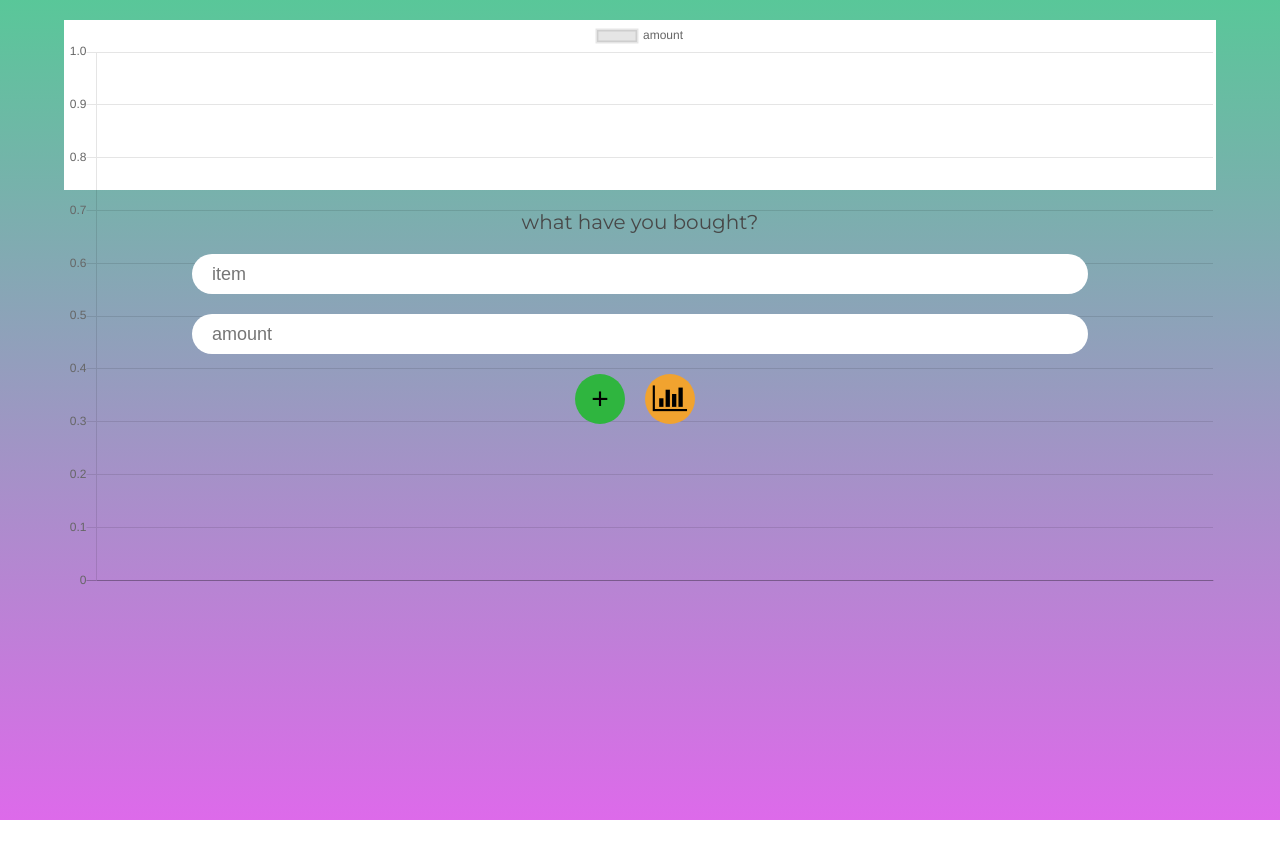
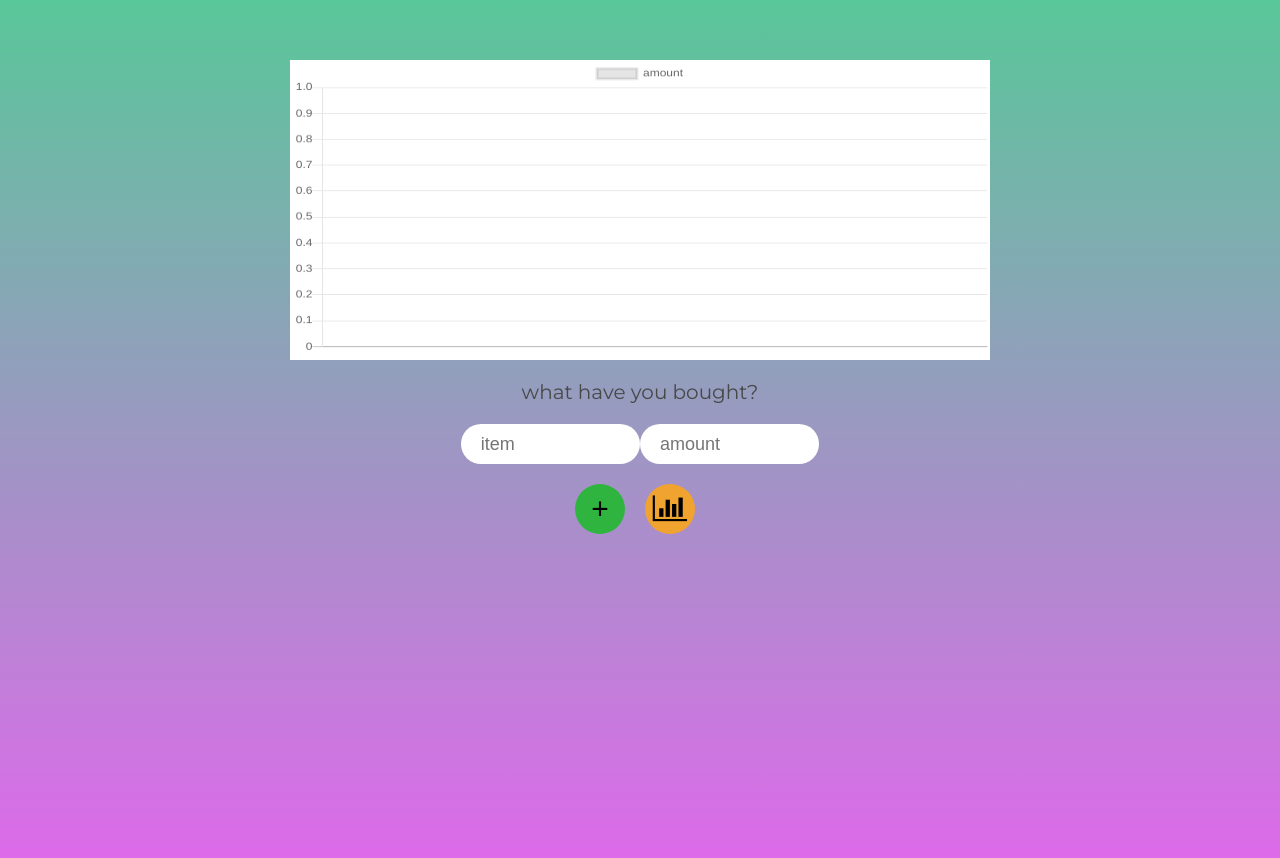
Before and after one commit to armanrozika/money-tracker, a Vue app: page / in a window 1280 px wide. Before the commit the page ends 820 px from the top, so only its background shows below. Built offline with nearby package versions, Linux system fonts and the light colour scheme; no server answers; the database is empty.

Commit message:
responsive styling for desktop view

```diff
--- a/src/components/Dashboard.vue
+++ b/src/components/Dashboard.vue
@@ -174,12 +174,28 @@
 </script>
 
 <style scoped lang="scss">
+	@mixin if-moreThan-768px{
+		@media (min-width: 768px){
+			@content;
+		}
+	}
+
+	canvas{
+		@include if-moreThan-768px{
+			width: 700px !important;
+			height: 300px !important;
+		}
+	}
+
 	#dashboard{
 		width: 100%;
 		height: 100vh;
 	/*	position: fixed;*/
 		background-image: linear-gradient(to bottom, #59c799, #dd6aea);
 		padding-top: 20px;
+		@include if-moreThan-768px{
+			padding-top: 60px;
+		}
 	}
 
 	.main-chart{
@@ -187,6 +203,10 @@
 		height: 170px;
 		background: #fff;
 		margin: 0 auto;
+		@include if-moreThan-768px{
+			width: 700px;
+			height: 300px;
+		}
 	}
 
 	form{
@@ -211,6 +231,9 @@
 		border-radius: 25px;
 		outline: none;
 		transition: box-shadow 300ms ease;
+		@include if-moreThan-768px{
+			width: 14%;
+		}
 	}
 
 	button{
@@ -252,6 +275,9 @@
 			transform: translateX(-50%);
 			border-radius: 10px;
 			filter: drop-shadow(0px 2px 10px rgba(0,0,0,0.6));
+			@include if-moreThan-768px{
+				width: 50%;
+			}
 			#quote{
 				margin-top: 35px;
 				font-size: 15px;
--- a/src/components/Monthly.vue
+++ b/src/components/Monthly.vue
@@ -32,7 +32,6 @@
 		</select>
 		</div>
 
-		<br><br>
 		<div class="weekly-switch">
 			<router-link to="/weekly">
 				<button>switch to weekly</button>
@@ -208,6 +207,18 @@
 	a{
 		color: #000;
 	}
+	@mixin if-moreThan-768px{
+		@media (min-width: 768px){
+			@content;
+		}
+	}
+
+	canvas{
+		@include if-moreThan-768px{
+			width: 700px !important;
+			height: 300px !important;
+		}
+	}
 
 	#monthly{
 		width: 100%;
@@ -223,6 +234,10 @@
 			height: 170px;
 			background: #fff;
 			margin: 0 auto;
+			@include if-moreThan-768px{
+				width: 700px;
+				height: 300px;
+			}
 		}
 		p{
 			text-align: center;
@@ -241,6 +256,7 @@
 		}
 		.weekly-switch{
 			text-align: center;
+			margin-top: 20px;
 			button{
 				padding: 10px 15px;
 				border: none;
--- a/src/components/Weekly.vue
+++ b/src/components/Weekly.vue
@@ -14,7 +14,7 @@
 			<button id="week4">4</button>
 		</div>
 
-		<br><br>
+
 		<div class="monthly-switch">
 			<router-link to="/monthly">
 				<button>switch to monthly</button>
@@ -247,12 +247,29 @@
 a{
 	color: #000;
 }
+
+	@mixin if-moreThan-768px{
+		@media (min-width: 768px){
+			@content;
+		}
+	}
+
+	canvas{
+		@include if-moreThan-768px{
+			width: 700px !important;
+			height: 300px !important;
+		}
+	}
+
 	#weekly{
 		width: 100%;
 		height: 100vh;
 	/*	position: fixed;*/
 		background-image: linear-gradient(to bottom, #59c799, #dd6aea);
 		padding-top: 20px;
+		@include if-moreThan-768px{
+			padding-top: 5px;
+		}
 		p{
 			text-align: center;
 		}
@@ -267,11 +284,16 @@ a{
 				border: none;
 				border-radius: 30px;
 				background: #ab5ee0;
+				margin-top: 20px;
+				margin-bottom: 10px;
 			}
 		}
 		.home{
 			margin-top: 30px;
 			text-align: center;
+			@include if-moreThan-768px{
+				margin-top: 0;
+			}
 			button{
 				font-size: 40px;
 				border: none;
@@ -289,6 +311,10 @@ a{
 		height: 170px;
 		background: #fff;
 		margin: 0 auto;
+		@include if-moreThan-768px{
+			width: 700px;
+			height: 300px;
+		}
 	}
 
 
@@ -298,6 +324,9 @@ a{
 		margin: 0 auto;
 		justify-content: space-between;
 		margin-top: 20px;
+		@include if-moreThan-768px{
+			width: 25%;
+		}
 		button{
 			width: 50px;
 			height: 50px;
```
